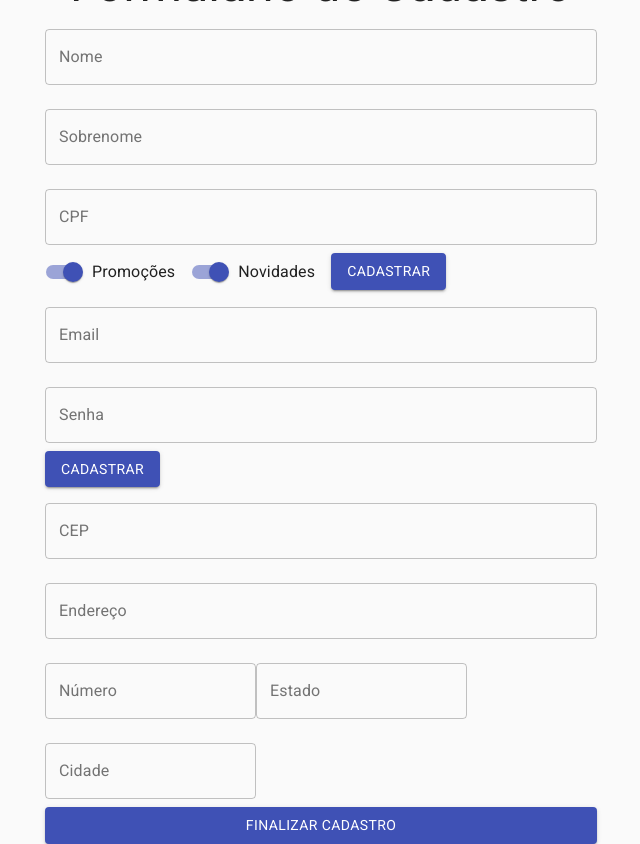
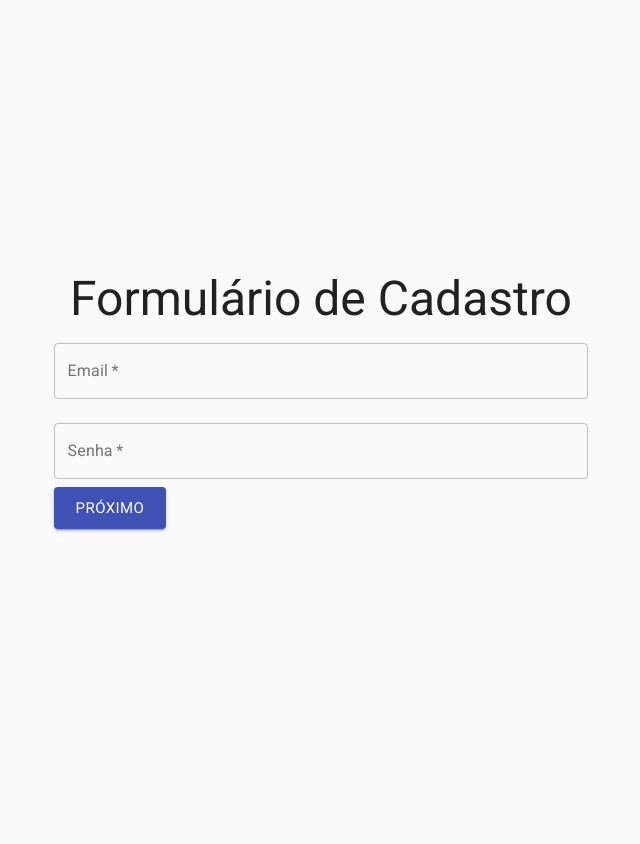
Before and after one commit to JuniorRodrigues/react-alura-form, a React (Create React App) app: page / in a window 1280 px wide. Shown: the whole page, without its empty margins (319-959 px from the left). After the commit the page ends 800 px from the top, so only its background shows below. Built offline with nearby package versions, Linux system fonts and the light colour scheme.

Commit message:
Navigation between steps

```diff
--- a/src/components/FormularioCadastro/DadosEntrega.jsx
+++ b/src/components/FormularioCadastro/DadosEntrega.jsx
@@ -1,16 +1,29 @@
 import { Button, TextField } from '@material-ui/core';
-import React from 'react';
+import React, { useState } from 'react';
 
-function DadosEntrega () {
+function DadosEntrega ({ aoEnviar }) {
+    const [ cep, setCep ] = useState('');
+    const [ endereco, setEndereco ] = useState('');
+    const [ numero, setNumero ] = useState('');
+    const [ estado, setEstado ] = useState('');
+    const [ cidade, setCidade ] = useState('');
+
     return (
-        <form>
+        <form
+            onSubmit = {(event) => {
+                event.preventDefault();
+                aoEnviar({ cep, endereco, numero, estado, cidade })
+            }}
+        >
             <TextField
                 id="cep"
                 label="CEP"
                 type="number"
                 variant="outlined"
                 margin="normal"
-                fullWidth
+                value={ cep }
+
+                onChange={(event) => setCep(event.target.value)}
             />
 
             <TextField
@@ -19,6 +32,9 @@ function DadosEntrega () {
                 variant="outlined"
                 margin="normal"
                 fullWidth
+                value={ endereco }
+
+                onChange={(event) => setEndereco(event.target.value)}
             />
 
             <TextField
@@ -27,6 +43,9 @@ function DadosEntrega () {
                 type="number"
                 variant="outlined"
                 margin="normal"
+                value={ numero }
+
+                onChange={(event) => setNumero(event.target.value)}
             />
 
             <TextField
@@ -34,6 +53,9 @@ function DadosEntrega () {
                 label="Estado"
                 variant="outlined"
                 margin="normal"
+                value={ estado }
+
+                onChange={(event) => setEstado(event.target.value)}
             />
 
             <TextField
@@ -41,8 +63,11 @@ function DadosEntrega () {
                 label="Cidade"
                 variant="outlined"
                 margin="normal"
+                value={ cidade }
+
+                onChange={(event) => setCidade(event.target.value)}
             />
-            <Button variant="contained" color="primary" fullWidth>Finalizar Cadastro</Button>
+            <Button type="submit" variant="contained" color="primary" fullWidth>Finalizar Cadastro</Button>
         </form>
     );
 }
--- a/src/components/FormularioCadastro/DadosPessoais.jsx
+++ b/src/components/FormularioCadastro/DadosPessoais.jsx
@@ -78,7 +78,8 @@ function DadosPessoais ({ aoEnviar, validarCPF }) {
                 }
             />
 
-            <Button variant="contained" color="primary" type="submit">Cadastrar</Button>
+            <Button variant="contained" color="primary" type="button">Voltar</Button>
+            <Button variant="contained" color="primary" type="submit">Próximo</Button>
         </form>
     );
 }
--- a/src/components/FormularioCadastro/DadosUsuario.jsx
+++ b/src/components/FormularioCadastro/DadosUsuario.jsx
@@ -1,26 +1,42 @@
 import { Button, TextField } from '@material-ui/core';
-import React from 'react';
+import React, { useState } from 'react';
 
-function DadosUsuario () {
+function DadosUsuario ({ aoEnviar }) {
+    const [ email, setEmail ] = useState('');
+    const [ senha, setSenha] = useState('');
+
     return (
-        <form>
+        <form
+            onSubmit={(event) => {
+                event.preventDefault();
+                aoEnviar({ email, senha });
+            }}
+        >
             <TextField
                 id="email"
                 label="Email"
                 type="email"
+                required
                 variant="outlined"
                 margin="normal"
                 fullWidth
+                value={ email }
+
+                onChange = {(event) => setEmail(event.target.value)}
             />
             <TextField
                 id="senha"
                 label="Senha"
                 type="password"
+                required
                 variant="outlined"
                 margin="normal"
                 fullWidth
+                value={ senha }
+
+                onChange={(event) => setSenha(event.target.value)}
             />
-            <Button type="submit" variant="contained" color="primary">Cadastrar</Button>
+            <Button type="submit" variant="contained" color="primary" size="large">Próximo</Button>
         </form>
     );
 }
--- a/src/components/FormularioCadastro/index.jsx
+++ b/src/components/FormularioCadastro/index.jsx
@@ -1,18 +1,23 @@
-import React from "react";
+import { Typography } from "@material-ui/core";
+import React, { useState } from "react";
 import DadosEntrega from "./DadosEntrega";
 import DadosPessoais from "./DadosPessoais";
 import DadosUsuario from "./DadosUsuario";
 
 function FormularioCadastro ({ aoEnviar, validarCPF }) {
+    const [ etapaAtual, setEtapaAtual ] = useState(0);
 
+    const formularios = [
+        <DadosUsuario aoEnviar={ proximo } />,
+        <DadosPessoais aoEnviar={ proximo } validarCPF={ validarCPF } />,
+        <DadosEntrega aoEnviar={ aoEnviar } />
+    ]
 
-    return(
-        <>
-            <DadosPessoais aoEnviar={ aoEnviar } validarCPF={ validarCPF } />
-            <DadosUsuario />
-            <DadosEntrega />
-        </>
-    );
+    function proximo () {
+        setEtapaAtual(etapaAtual + 1);
+    }
+
+    return(formularios[etapaAtual] || <Typography>Erro ao selecionar formulário</Typography>);
 }
 
 export default FormularioCadastro;
```
